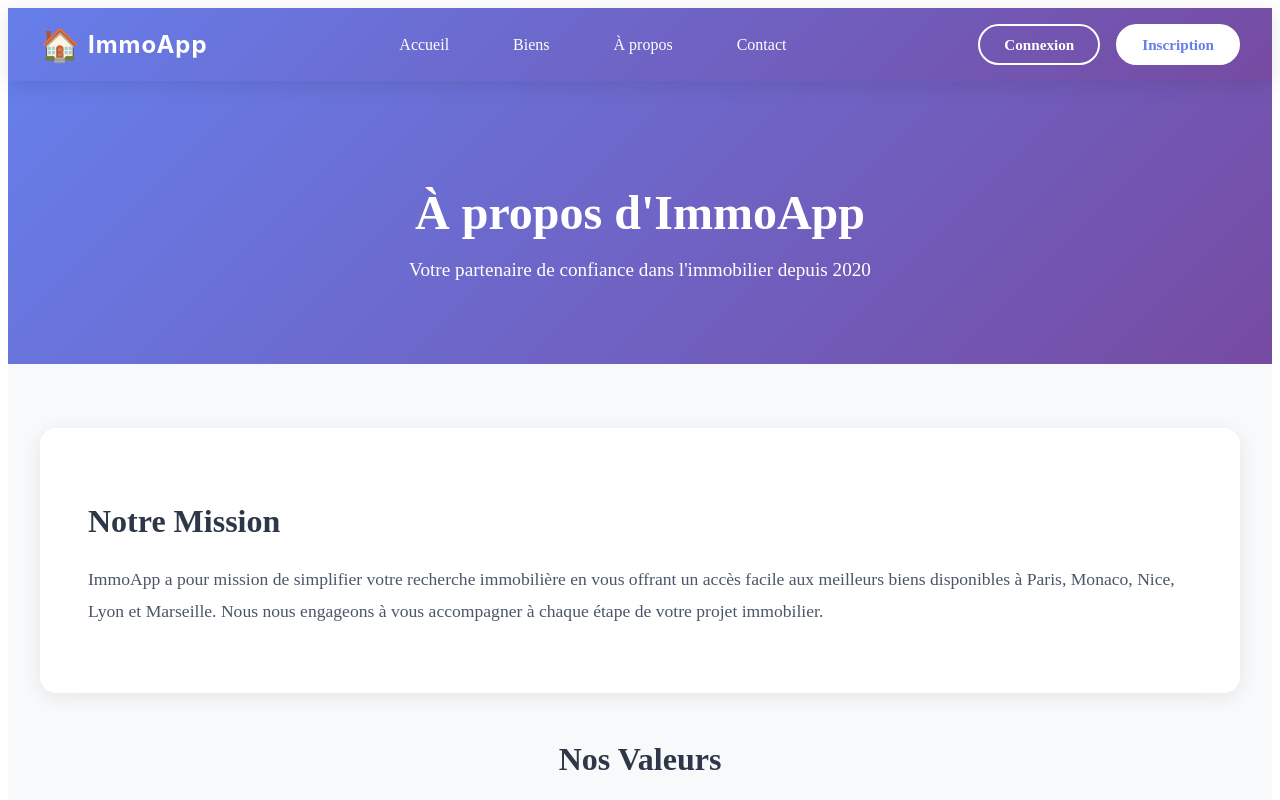
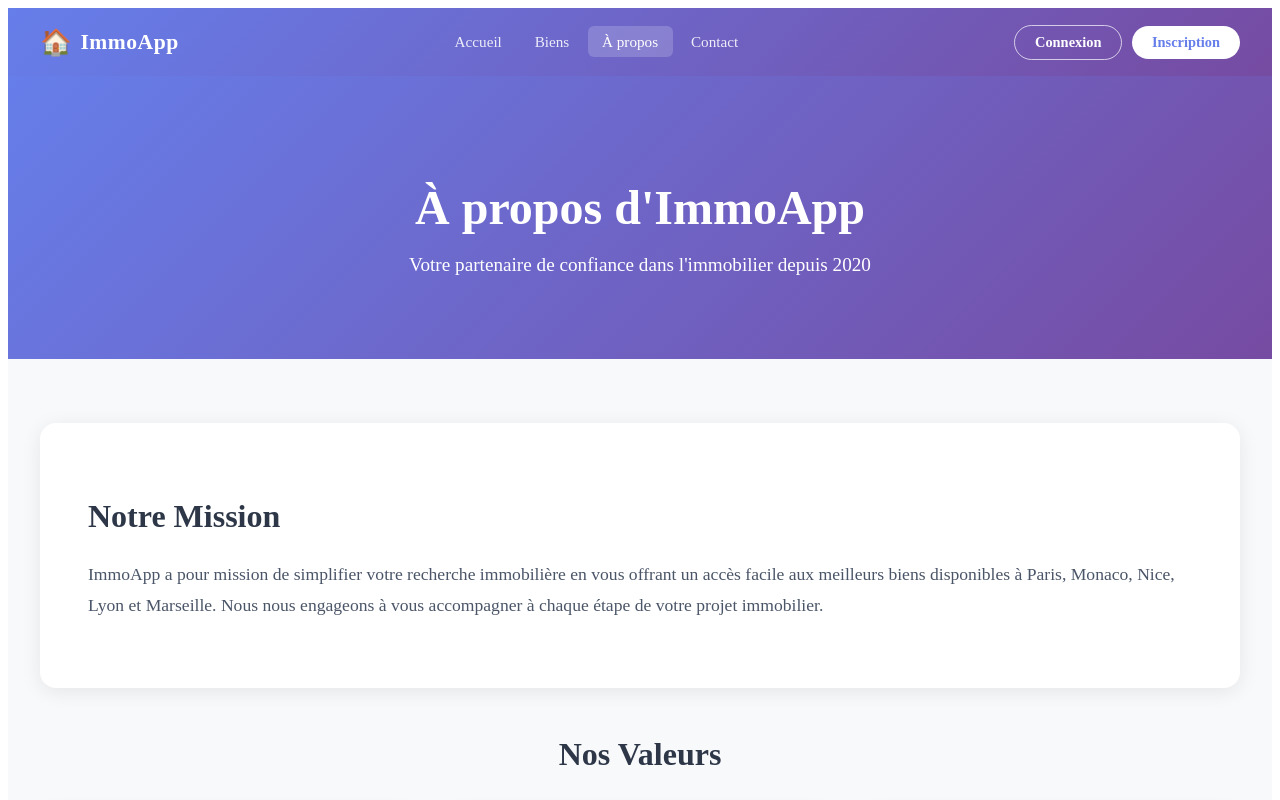
Before and after one commit to Blaise150/immo-frontend, a Next.js app: page /about in a window 1280 px wide. Shown: the top 800 px of the page. Built offline with nearby package versions, Linux system fonts and the light colour scheme.

Commit message:
Enhance Navbar styles and responsiveness
Refactor Navbar styles for improved responsiveness and aesthetics.

```diff
--- a/styles/Navbar.module.css
+++ b/styles/Navbar.module.css
@@ -1,19 +1,24 @@
-/* Navbar Container */
 .navbar {
   background: linear-gradient(135deg, #667eea 0%, #764ba2 100%);
-  box-shadow: 0 4px 20px rgba(0, 0, 0, 0.1);
   position: sticky;
   top: 0;
   z-index: 1000;
+  transition: box-shadow 0.3s;
+}
+
+.navbar.scrolled {
+  box-shadow: 0 4px 24px rgba(102, 126, 234, 0.35);
 }
 
 .container {
   max-width: 1200px;
   margin: 0 auto;
+  padding: 0 2rem;
+  height: 68px;
   display: flex;
+  align-items: center;
   justify-content: space-between;
-  align-items: center;
-  padding: 1rem 2rem;
+  gap: 2rem;
 }
 
 /* Logo */
@@ -21,219 +26,131 @@
   display: flex;
   align-items: center;
   gap: 0.5rem;
-  font-size: 1.5rem;
-  font-weight: 700;
   color: white;
+  font-weight: 800;
+  font-size: 1.35rem;
+  letter-spacing: 0.5px;
   text-decoration: none;
-  transition: transform 0.3s ease;
+  flex-shrink: 0;
 }
+.logoIcon { font-size: 1.6rem; }
 
-.logo:hover {
-  transform: scale(1.05);
-}
-
-.logoIcon {
-  font-size: 2rem;
-}
-
-.logoText {
-  font-family: 'Poppins', -apple-system, BlinkMacSystemFont, 'Segoe UI', sans-serif;
-  letter-spacing: 1px;
-}
-
-/* Menu */
+/* Links */
 .menu {
   display: flex;
-  gap: 2rem;
+  gap: 0.25rem;
   list-style: none;
   margin: 0;
   padding: 0;
-  align-items: center;
+}
+.menu li a {
+  color: rgba(255,255,255,0.88);
+  text-decoration: none;
+  font-weight: 500;
+  font-size: 0.95rem;
+  padding: 0.45rem 0.9rem;
+  border-radius: 6px;
+  transition: background 0.2s, color 0.2s;
+}
+.menu li a:hover,
+.menu li a.active {
+  background: rgba(255,255,255,0.18);
+  color: white;
 }
 
-.menu li a {
-  color: white;
-  text-decoration: none;
-  font-weight: 500;
-  font-size: 1rem;
-  padding: 0.5rem 1rem;
-  border-radius: 8px;
-  transition: all 0.3s ease;
-  position: relative;
-}
-
-.menu li a:hover {
-  background: rgba(255, 255, 255, 0.2);
-  transform: translateY(-2px);
-}
-
-.menu li a::after {
-  content: '';
-  position: absolute;
-  bottom: 0;
-  left: 50%;
-  transform: translateX(-50%);
-  width: 0;
-  height: 2px;
-  background: white;
-  transition: width 0.3s ease;
-}
-
-.menu li a:hover::after {
-  width: 80%;
-}
-
-/* Auth Buttons */
+/* Auth */
 .auth {
   display: flex;
-  gap: 1rem;
   align-items: center;
+  gap: 0.6rem;
+  flex-shrink: 0;
 }
-
-.loginBtn,
-.signupBtn {
-  padding: 0.6rem 1.5rem;
-  border-radius: 25px;
+.loginBtn, .signupBtn {
+  padding: 0.5rem 1.25rem;
+  border-radius: 20px;
+  font-size: 0.9rem;
+  font-weight: 600;
+  cursor: pointer;
+  transition: all 0.2s;
   text-decoration: none;
-  font-weight: 600;
-  transition: all 0.3s ease;
-  font-size: 0.95rem;
   display: inline-block;
+  border: none;
+  font-family: inherit;
 }
-
 .loginBtn {
+  background: transparent;
   color: white;
-  border: 2px solid white;
-  background: transparent;
+  border: 1.5px solid rgba(255,255,255,0.7);
 }
-
 .loginBtn:hover {
-  background: white;
-  color: #667eea;
-  transform: translateY(-2px);
-  box-shadow: 0 4px 15px rgba(255, 255, 255, 0.3);
+  background: rgba(255,255,255,0.15);
+  border-color: white;
 }
-
 .signupBtn {
   background: white;
   color: #667eea;
-  border: 2px solid white;
+}
+.signupBtn:hover {
+  background: rgba(255,255,255,0.9);
+  transform: translateY(-1px);
+  box-shadow: 0 4px 12px rgba(0,0,0,0.15);
 }
 
-.signupBtn:hover {
-  background: transparent;
-  color: white;
-  transform: translateY(-2px);
-  box-shadow: 0 4px 15px rgba(255, 255, 255, 0.3);
-}
-
-/* Burger Menu */
+/* Burger */
 .burger {
   display: none;
   flex-direction: column;
+  justify-content: center;
   gap: 5px;
   background: none;
   border: none;
   cursor: pointer;
-  padding: 0.5rem;
-  z-index: 1001;
+  padding: 6px;
+  width: 36px;
 }
+.burger span {
+  display: block;
+  width: 22px;
+  height: 2px;
+  background: white;
+  border-radius: 2px;
+  transition: all 0.3s;
+}
+.burgerActive span:nth-child(1) { transform: rotate(45deg) translate(5px, 5px); }
+.burgerActive span:nth-child(2) { opacity: 0; }
+.burgerActive span:nth-child(3) { transform: rotate(-45deg) translate(5px, -5px); }
 
-.burger span {
-  width: 28px;
-  height: 3px;
-  background: white;
-  border-radius: 3px;
-  transition: all 0.3s ease;
-}
-
-.burger span.burgerOpen:nth-child(1) {
-  transform: rotate(45deg) translate(8px, 8px);
-}
-
-.burger span.burgerOpen:nth-child(2) {
-  opacity: 0;
-}
-
-.burger span.burgerOpen:nth-child(3) {
-  transform: rotate(-45deg) translate(7px, -7px);
-}
-
-/* Responsive */
 @media (max-width: 768px) {
-  .container {
-    padding: 1rem;
-  }
-
-  .burger {
-    display: flex;
-  }
+  .container { padding: 0 1.25rem; }
+  .burger { display: flex; }
 
   .menu {
     position: fixed;
-    top: 0;
-    right: -100%;
-    height: 100vh;
-    width: 70%;
-    max-width: 300px;
-    background: linear-gradient(135deg, #667eea 0%, #764ba2 100%);
+    inset: 68px 0 0 auto;
+    width: min(280px, 80vw);
+    background: linear-gradient(160deg, #5a70d8, #6a3d9a);
     flex-direction: column;
-    padding: 5rem 2rem 2rem;
-    gap: 1.5rem;
-    transition: right 0.4s ease;
-    box-shadow: -5px 0 20px rgba(0, 0, 0, 0.3);
+    padding: 1.5rem 1.25rem;
+    gap: 0.25rem;
+    transform: translateX(100%);
+    transition: transform 0.35s ease;
+    box-shadow: -8px 0 24px rgba(0,0,0,0.2);
   }
-
-  .menu.menuOpen {
-    right: 0;
-  }
-
-  .menu li {
-    width: 100%;
-  }
-
-  .menu li a {
-    display: block;
-    width: 100%;
-    text-align: center;
-    padding: 1rem;
-    font-size: 1.1rem;
-  }
+  .menuOpen { transform: translateX(0); }
+  .menu li a { display: block; padding: 0.75rem 1rem; font-size: 1rem; }
 
   .auth {
     position: fixed;
-    bottom: 2rem;
-    right: -100%;
+    bottom: 0;
+    right: 0;
+    width: min(280px, 80vw);
     flex-direction: column;
-    width: 70%;
-    max-width: 300px;
-    padding: 0 2rem;
-    gap: 1rem;
-    transition: right 0.4s ease;
+    padding: 1rem 1.25rem 2rem;
+    background: linear-gradient(160deg, #5a70d8, #6a3d9a);
+    transform: translateX(100%);
+    transition: transform 0.35s ease;
+    gap: 0.75rem;
   }
-
-  .auth.authOpen {
-    right: 0;
-  }
-
-  .loginBtn,
-  .signupBtn {
-    width: 100%;
-    text-align: center;
-    padding: 0.8rem 1.5rem;
-  }
-
-  .logoText {
-    font-size: 1.2rem;
-  }
+  .authOpen { transform: translateX(0); }
+  .loginBtn, .signupBtn { width: 100%; text-align: center; padding: 0.75rem; }
 }
-
-@media (max-width: 480px) {
-  .logoText {
-    display: none;
-  }
-
-  .logoIcon {
-    font-size: 2.5rem;
-  }
-}
```
